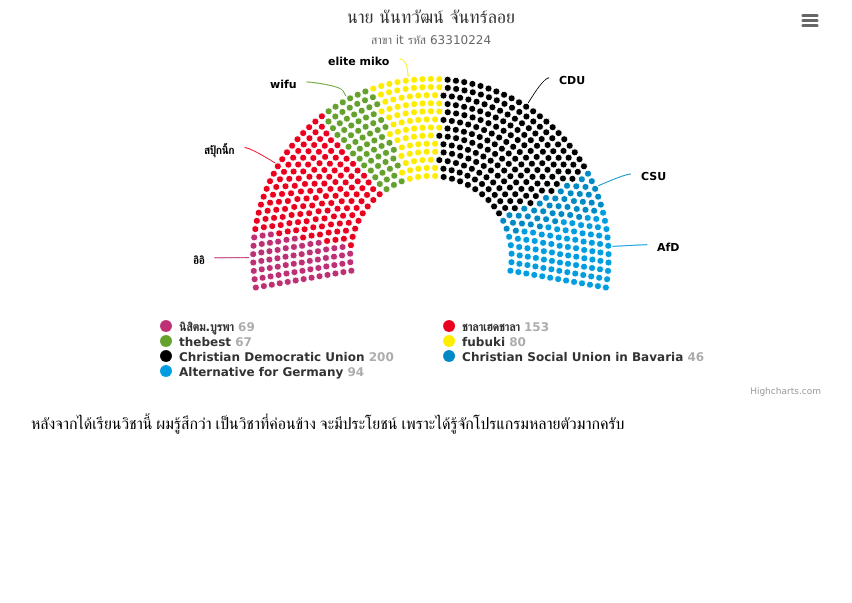
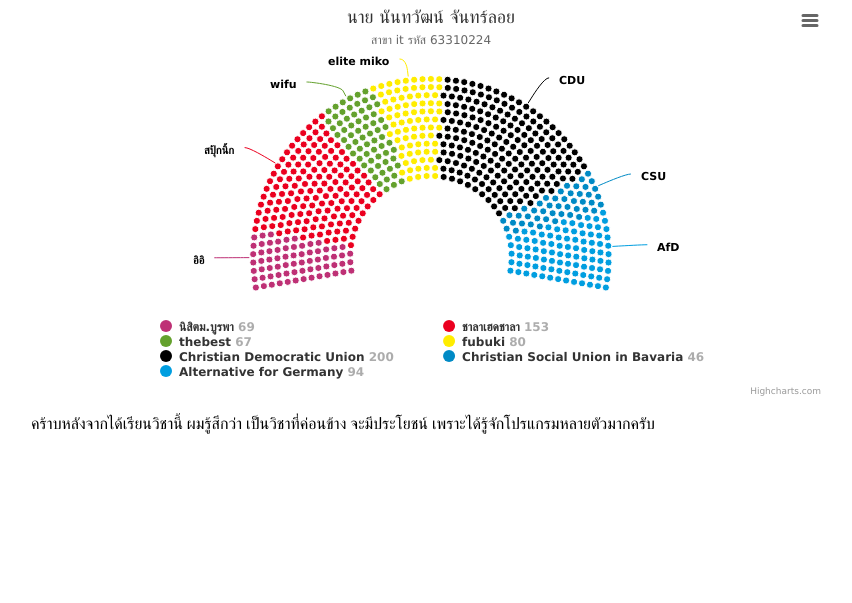
Before and after one commit to phongphom/finaltest, a PHP site: page / in a window 1280 px wide. Shown: the part 17-620 px from the top of the page, without its empty margins (209-1061 px from the left). Run offline with PHP 8.4, Linux system fonts and the light colour scheme.

Commit message:
Update index.php

```diff
--- a/index.php
+++ b/index.php
@@ -57,7 +57,7 @@
     <figure class="highcharts-figure">
         <div id="container"></div>
         <p class="highcharts-description">
-           หลังจากได้เรียนวิชานี้ ผมรู้สึกว่า เป็นวิชาที่ค่อนข้าง จะมีประโยชน์ เพราะได้รู้จักโปรแกรมหลายตัวมากครับ
+           คร้าบหลังจากได้เรียนวิชานี้ ผมรู้สึกว่า เป็นวิชาที่ค่อนข้าง จะมีประโยชน์ เพราะได้รู้จักโปรแกรมหลายตัวมากครับ
         </p>
     </figure>
 
```
